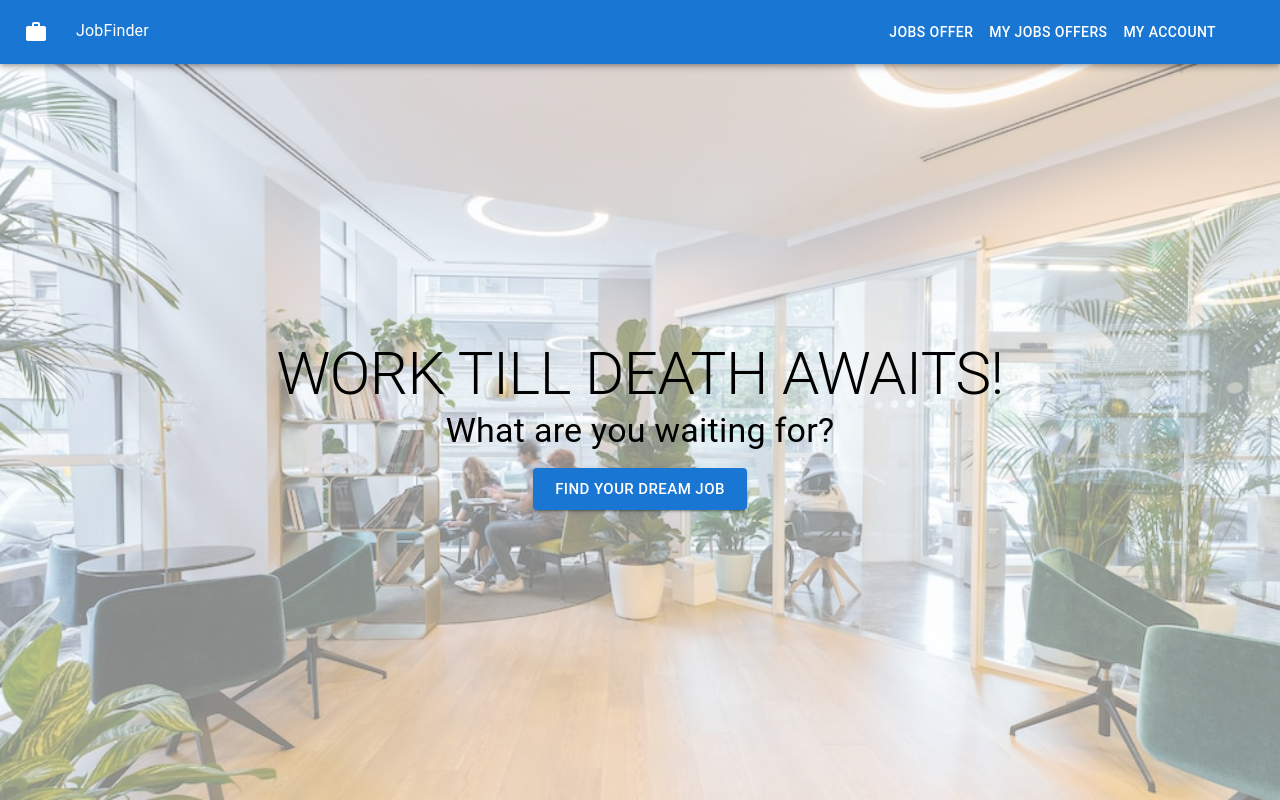
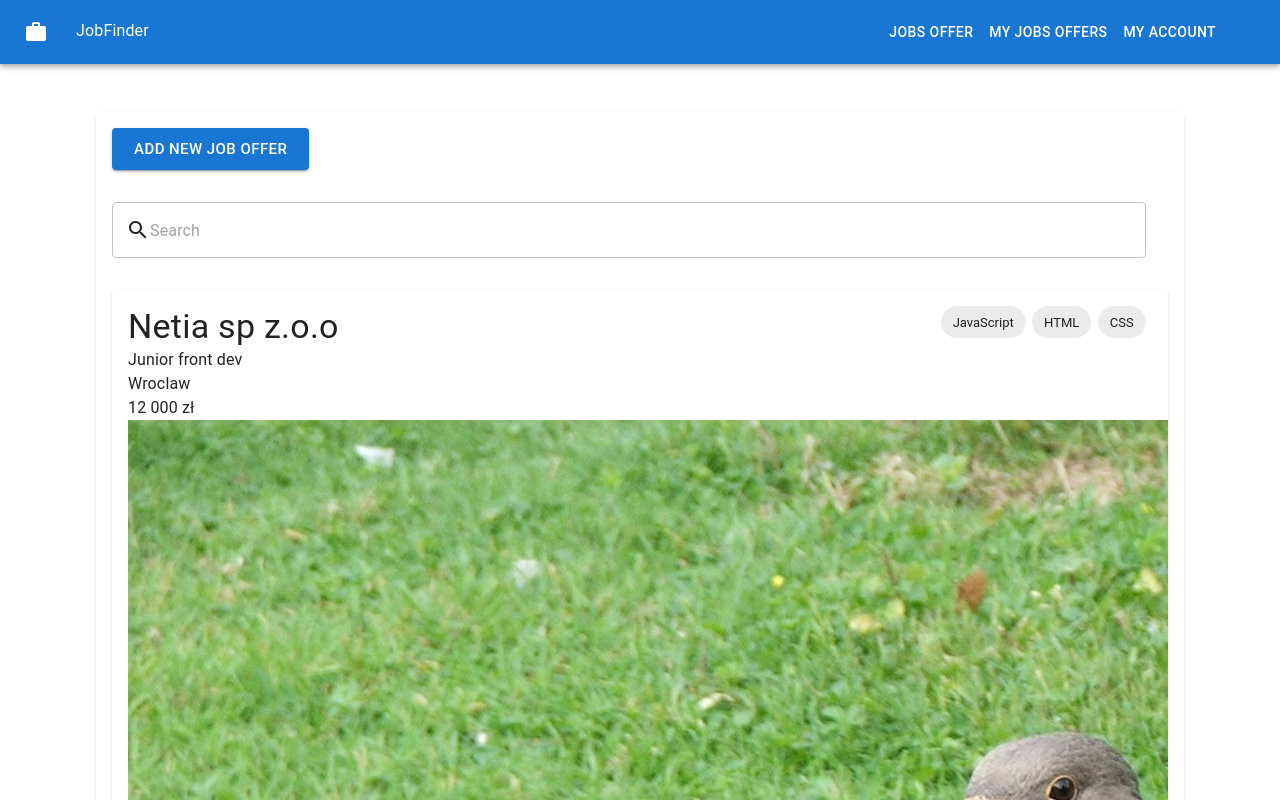
Before and after one commit to AgataFrancik/frontend, a React (Create React App) app: page / in a window 1280 px wide. Shown: the top 800 px of the page. Built offline with nearby package versions, Linux system fonts and the light colour scheme.

Commit message:
userOffers

```diff
--- a/src/App.js
+++ b/src/App.js
@@ -24,12 +24,12 @@ function App() {
       <Provider store={store}>
         <Layout>
           <Routes>
-            <Route exact path="/" element={<HomePage />} />
+            <Route exact path="/" element={<UserJobOffer  />} />
             <Route exact path="/login" element={<Login />} />
             <Route path="/register" element={<Register />} />
             <Route path="/settings" element={<AccountSettings />} />
             <Route path="/allOffers" element={<JobOffers />} />
-            <Route path="/userOffers" element={<UserJobOffer />} />
+            <Route path="/userOffers" element={<HomePage />} />
             <Route path="/addJobOffer" element={<AddJobOffer />} />
             <Route path="/offerDetails/:id" element={<JobOfferDetails />} />
             <Route path="/addOffer" element={<AddJobOffer />} />
```
